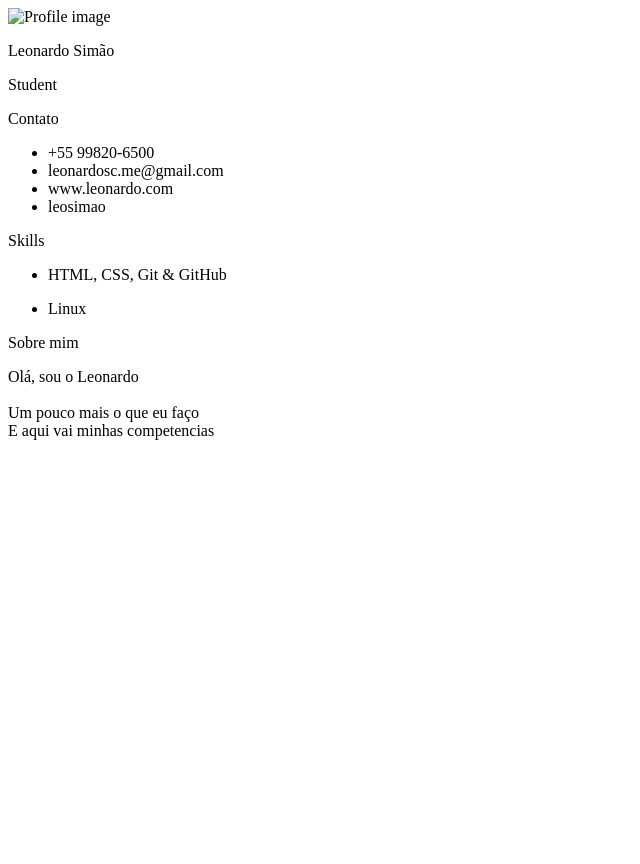
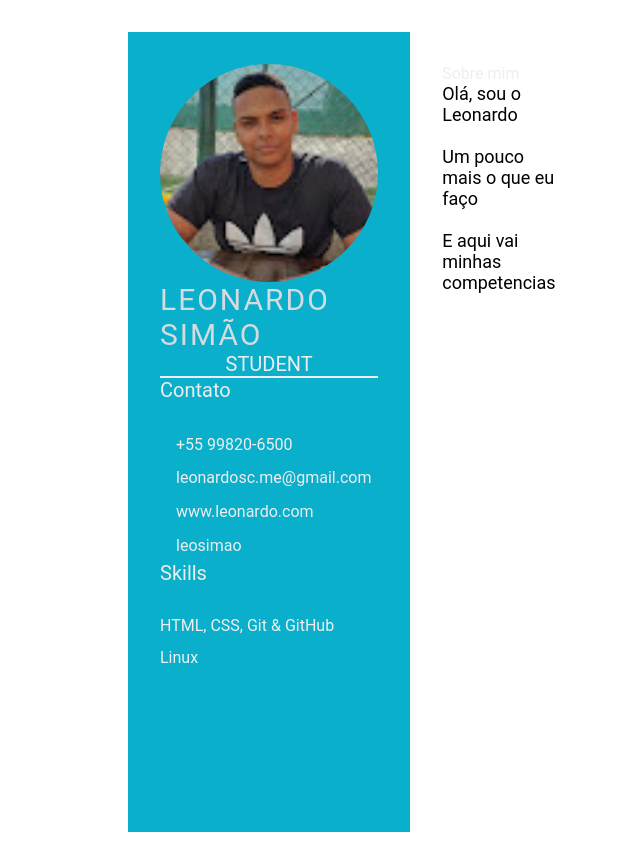
Before and after one commit to leosimao/JornadaDev-EBAC.github-io, a plain HTML site: page index.html in a window 1280 px wide. Shown: the whole page, without its empty margins (0-640 px from the left). Before the commit the page ends 800 px from the top, so only its background shows below. Drawn offline with Linux system fonts and the light colour scheme.

Commit message:
New feature: adicionado imagem, mod em index e css

```diff
--- a/index.html
+++ b/index.html
@@ -4,6 +4,9 @@
     <meta http-equiv="X-UA-Compatible" content="IE=edge">
     <meta name="viewport" content="width=device-width, initial-scale=1.0">
     <title>Leonardo Simão CV</title>
+
+    <link rel="stylesheet" href="style.css">
+
 </head>
 <body>
     <main class="resume-contents">
@@ -38,7 +41,7 @@
                     <div class="right-title">Sobre mim</div>
                     <p class="about-me-contents">
                         Olá, sou o Leonardo <br>
-                        <br> Um pouco mais o que eu faço
+                        <br> Um pouco mais o que eu faço <br>
                         <br> E aqui vai minhas competencias
                     </p>
                 </section>
--- a/style.css
+++ b/style.css
@@ -0,0 +1,103 @@
+* {
+    margin: 0;
+    padding: 0;
+    box-sizing: border-box;
+    list-style: none;
+    font-family: 'Roboto', sans-serif;
+}
+
+.resume-contents {
+    min-height: 100vh;
+    width: 80%;
+    margin: 2rem auto;
+    display: grid;
+    grid-template-columns: repeat(7, 1fr);
+}
+
+.left-section {
+    grid-column: span 2;
+    height: 100%;
+    background-color: #0aafcc;
+}
+
+.right-section {
+    grid-column: span 5;
+    height: 100%;
+    background-color: #424a50;
+    border-radius: 0px 60px 0px 0px;
+}
+
+.left-section-contents{
+    padding: 2rem 2rem;
+}
+
+.profile {
+    width: 100%;
+    border-bottom: 2px solid #eeeeee;
+}
+
+.profile .profile-image {
+    width: 100%;
+    border-radius: 100%;
+}
+
+.name {
+    color: #D6DBDF;
+    font-size: 30px;
+    letter-spacing: 2px;
+    text-transform: uppercase;
+}
+
+.profession {
+    color: #eeeeee;
+    font-size: 20px;
+    text-transform: uppercase;
+    text-align: center;
+}
+
+/* .contact-info { border-bottom: 2px solid #1B2631; } */
+.left-title {
+    color: #eeeeee;
+    font-size: 20px;
+}
+
+.contact-info ul {
+    padding-top: 1.5rem;
+}
+
+.contact-info ul li,
+.references ul li {
+    padding: .4rem 0;
+    color: #eeeeee;
+}
+
+.contact-info ul li i,
+.references ul li i {
+    padding-right: 1rem;
+    font-size: 18px;
+    color: #eeeeee;
+}
+
+.skills ul {
+    padding-top: 1.5rem;
+}
+.skills ul li p {
+    padding: .4rem 0;
+    color: #eeeeee;
+}
+
+.right-section-contents {
+    padding: 2rem 2rem;
+}
+
+.right-title {
+    color: #eeeeee;
+}
+
+.gap {
+    padding-bottom: 2rem;
+}
+.about-me-contents {
+    font-size: 18px;
+    color: #000000;
+}
```
Also changed, not shown: img/profile-image.jpg (added).
